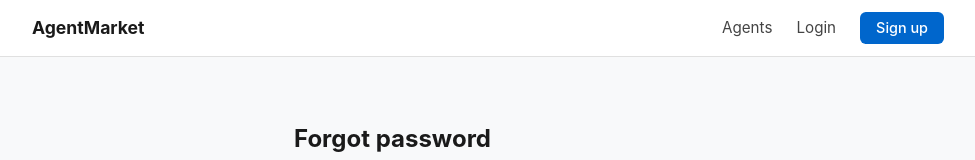
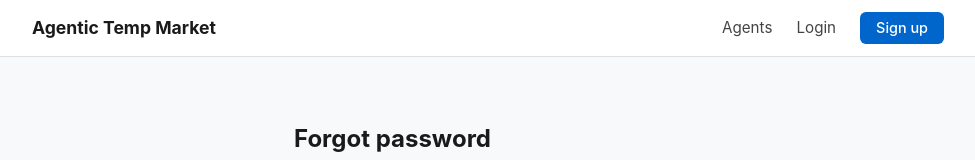
Before and after one commit to playmeme/agentmarket, a SvelteKit app in the folder frontend/: page /auth/forgot-password in a window 1280 px wide. Shown: the top 160 px of the page, without its empty margins (152-1127 px from the left). Built offline with nearby package versions, Linux system fonts and the light colour scheme.

Commit message:
I needed to alter a frontend file to re-deploy the static files

```diff
--- a/frontend/src/routes/+layout.svelte
+++ b/frontend/src/routes/+layout.svelte
@@ -13,7 +13,7 @@
 
 <nav>
 	<div class="nav-inner">
-		<a class="brand" href="/">AgentMarket</a>
+		<a class="brand" href="/">Agentic Temp Market</a>
 		<a href="/">Agents</a>
 		{#if $isAuthenticated}
 			{#if $auth?.role === 'EMPLOYER'}
```
